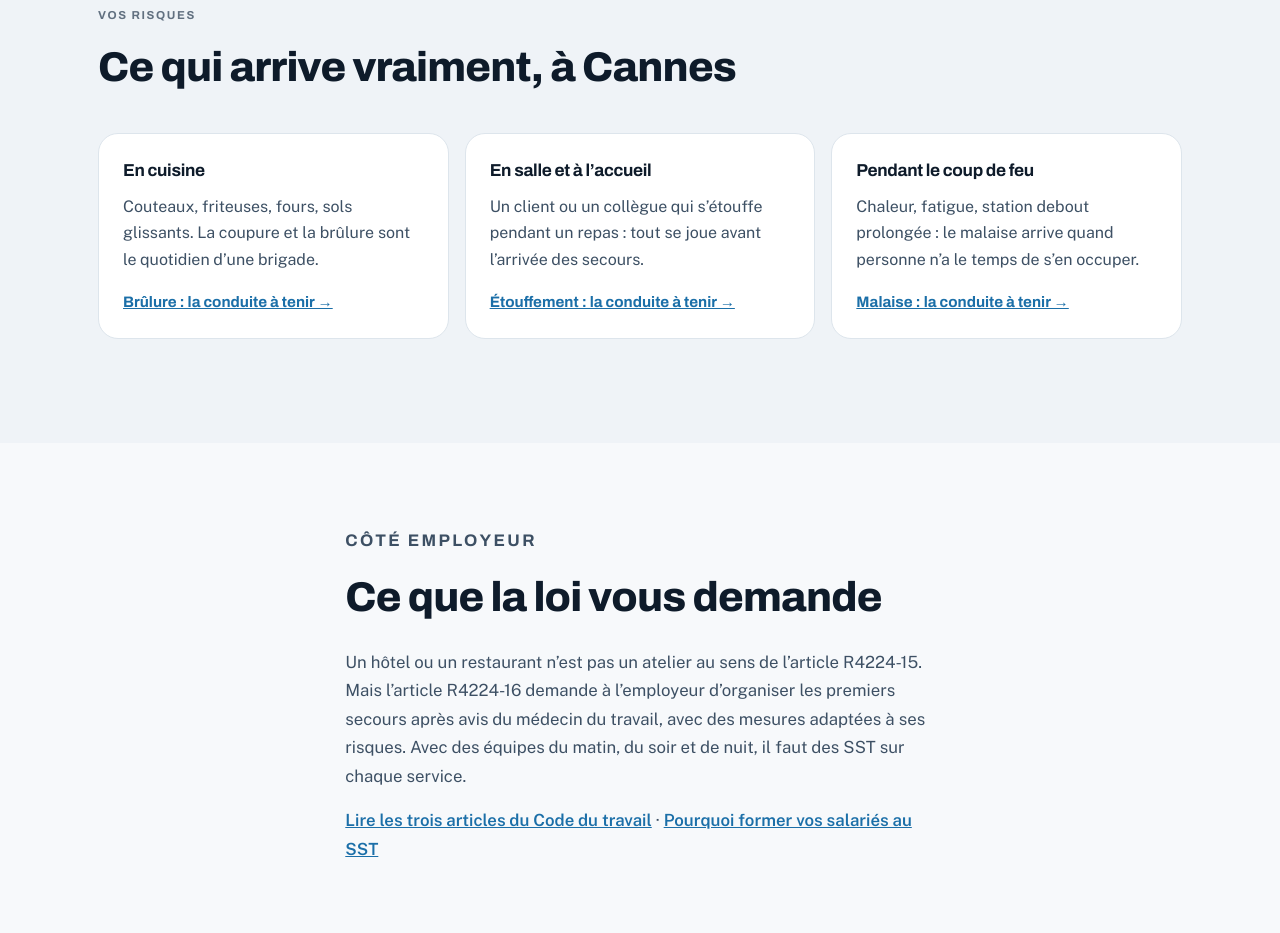
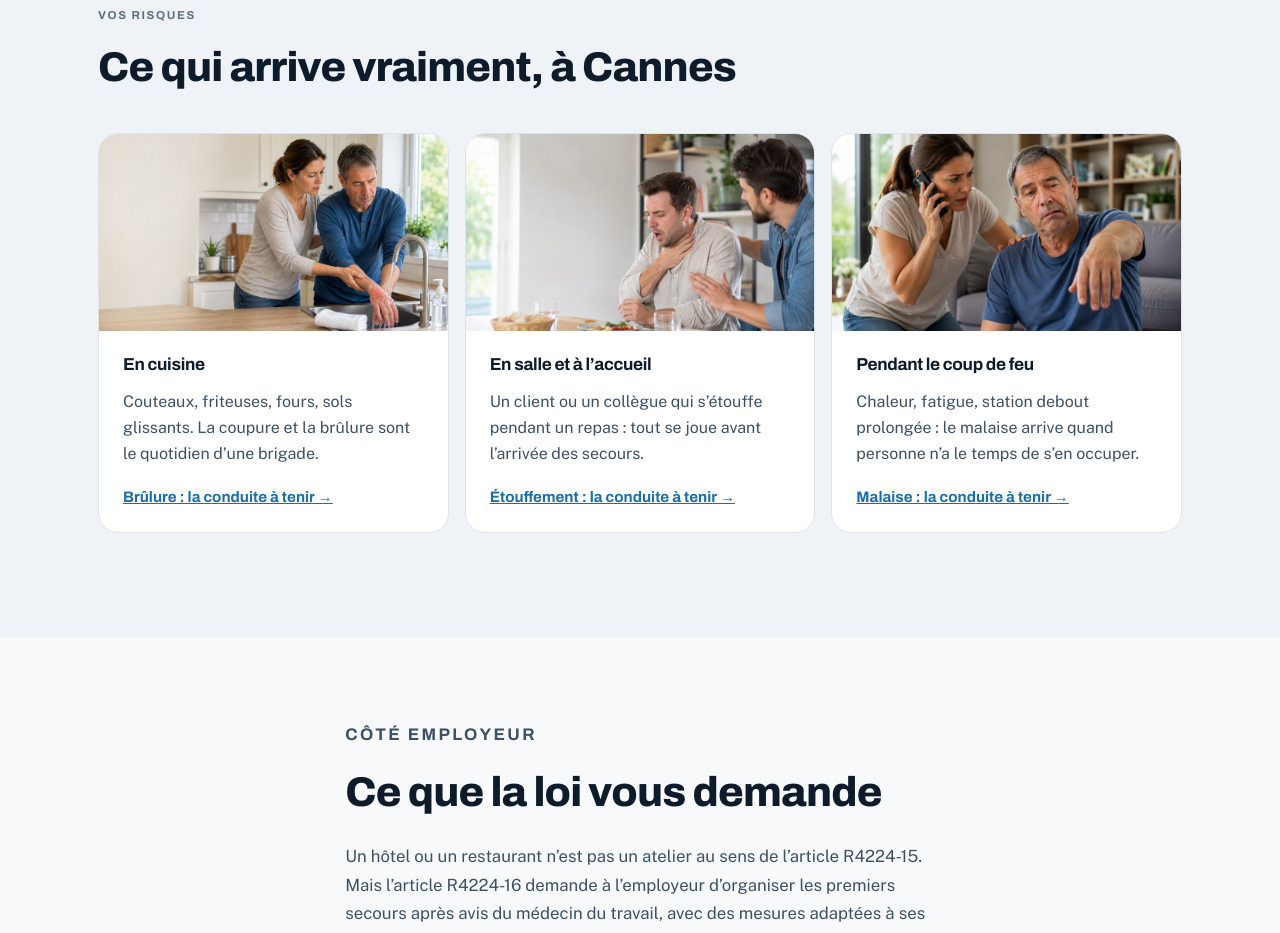
Before and after one commit to nverdot/secourismepourtous, an Astro site: page /sst-en-entreprise/cannes in a window 1280 px wide. Shown: the part 1180-2113 px from the top of the page. Built offline with nearby package versions, Linux system fonts and the light colour scheme; Astro itself is replaced by a stand-in of ours.

Commit message:
SST : photos des gestes sur les pages par ville, secteurs de Nice sur la fiche SST
Co-Authored-By: Claude Opus 5.5 <noreply@anthropic.com>

```diff
--- a/src/data/formations.ts
+++ b/src/data/formations.ts
@@ -160,6 +160,8 @@ export interface Formation {
     titre: string;
     intro: string;
     points: { titre: string; texte: string; lien?: { href: string; libelle: string } }[];
+    /** Ce que le SST change selon l'activité, dans la ville de la fiche. */
+    secteurs?: { titre: string; items: { titre: string; texte: string; lien?: { href: string; libelle: string } }[] };
   };
   /** Questions propres à cette formation, balisées en FAQPage sur sa fiche. */
   faq?: { question: string; reponse: string }[];
@@ -596,6 +598,29 @@ export const formations: Formation[] = [
           lien: { href: '/formations/mac-sst', libelle: 'Voir le MAC SST' },
         },
       ],
+      secteurs: {
+        titre: 'À Nice, selon votre activité',
+        items: [
+          {
+            titre: 'Bureaux et sociétés de services',
+            texte:
+              'De l’Arénas à Nice Méridia, on travaille surtout assis. Peu d’accidents, mais des malaises et des arrêts cardiaques, comme partout : il faut quelqu’un qui sache réagir à chaque étage.',
+            lien: { href: '/gestes-qui-sauvent/malaise', libelle: 'Malaise : la conduite à tenir' },
+          },
+          {
+            titre: 'Commerces et points de vente',
+            texte:
+              'En magasin, le sauveteur secouriste du travail est formé pour ses collègues. Il est aussi, de fait, le premier auprès d’un client qui s’effondre dans un rayon.',
+            lien: { href: '/gestes-qui-sauvent/arret-cardiaque', libelle: 'Arrêt cardiaque : la conduite à tenir' },
+          },
+          {
+            titre: 'Hôtels et restaurants',
+            texte:
+              'Couteaux, friteuses, fours, sols glissants : coupures et brûlures font partie du métier. Avec des services du matin, du soir et de nuit, il faut des SST dans chaque équipe.',
+            lien: { href: '/gestes-qui-sauvent/brulure', libelle: 'Brûlure : la conduite à tenir' },
+          },
+        ],
+      },
     },
     faq: [
       {
--- a/src/pages/sst-en-entreprise/[ville].astro
+++ b/src/pages/sst-en-entreprise/[ville].astro
@@ -93,10 +93,17 @@ const balisages = [
         {v.risques.map((r) => {
           const s = r.geste && situations.find((x) => x.slug === r.geste);
           return (
-            <li>
-              <h3>{r.titre}</h3>
-              <p>{r.texte}</p>
-              {s && <a href={`/gestes-qui-sauvent/${s.slug}`}>{s.court} : la conduite à tenir →</a>}
+            <li class:list={{ 'carte--img': s && s.image }}>
+              {/* La photo est celle de la page du geste : elle montre la
+                  situation, pas l'entreprise. On ne prétend pas le contraire. */}
+              {s && s.image && (
+                <img src={s.image.fichier} alt={s.image.alt} width="1800" height="1013" loading="lazy" decoding="async" />
+              )}
+              <div class="carte__corps">
+                <h3>{r.titre}</h3>
+                <p>{r.texte}</p>
+                {s && <a href={`/gestes-qui-sauvent/${s.slug}`}>{s.court} : la conduite à tenir →</a>}
+              </div>
             </li>
           );
         })}
@@ -204,4 +211,8 @@ const balisages = [
 
   .form__h { font-size: clamp(1.5rem, 3.5vw, 2.1rem); font-weight: 800; margin-bottom: .7rem; }
   .form__actions { display: flex; flex-wrap: wrap; gap: .8rem; margin-top: 1.5rem; }
+  .carte__corps { display: flex; flex-direction: column; gap: .55rem; flex: 1; }
+  .cartes > li.carte--img { padding: 0; overflow: hidden; gap: 0; }
+  .carte--img img { display: block; width: 100%; height: auto; aspect-ratio: 16 / 9; object-fit: cover; object-position: center 38%; }
+  .carte--img .carte__corps { padding: 1.3rem 1.5rem 1.4rem; }
 </style>
```
Also changed, not shown: src/components/CoteEntreprise.astro (+18 -0 lines).
